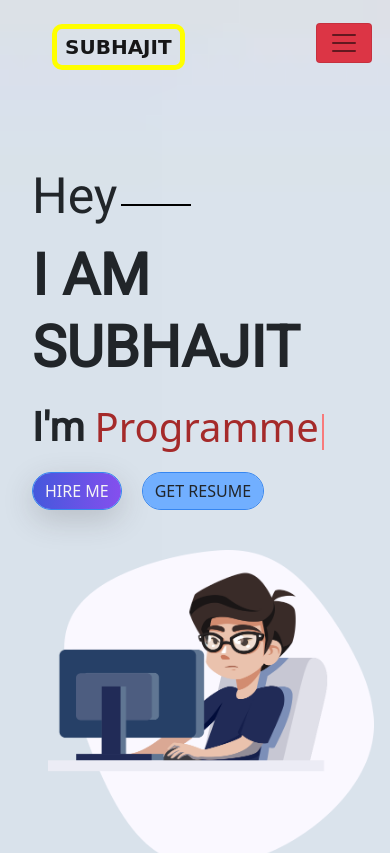
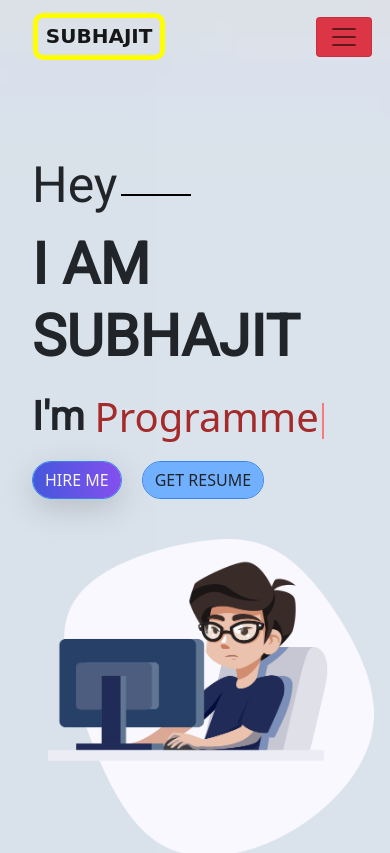
Before and after one commit to subhajit4980/Subhajit, a plain HTML site: page index.html in a window 390 px wide. Shown: the top 853 px of the page. Drawn offline with nearby package versions, Linux system fonts and the light colour scheme.

Commit message:
Update style.css

```diff
--- a/style.css
+++ b/style.css
@@ -147,7 +147,7 @@ p.para{
  font-size: 2.5rem;
 }
 nav button{
-    margin-top:.5rem ;
+    margin-top:.35rem ;
     margin-right:0.4rem;
 }
 #navbarNavDropdown{
@@ -168,7 +168,7 @@ nav button{
       width: 100%;
       border-radius:10px ;
       margin-right: 3rem;
-      height: 400px;
+      height: 350px;
 
   }
  .about-area{
@@ -205,6 +205,11 @@ nav button{
     .about-area{
         padding-left:2rem;
     }
+    .navbar-brand{
+        margin-left:1.3rem;
+        margin-top: .33rem;
+      }
+
   }
 .cardp.title>p{
     padding-left:6rem;
```
